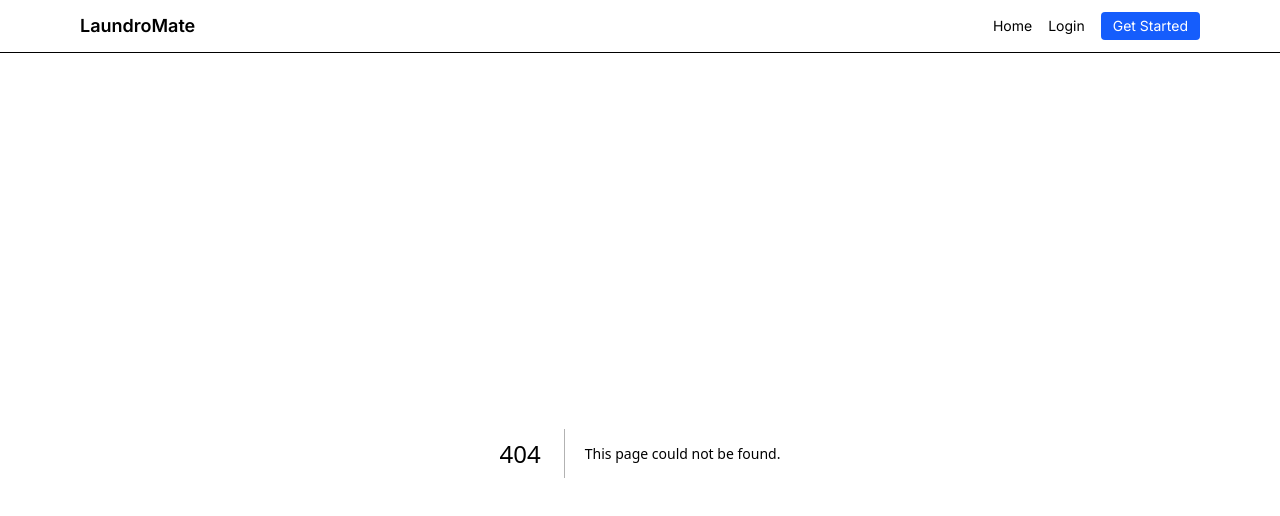
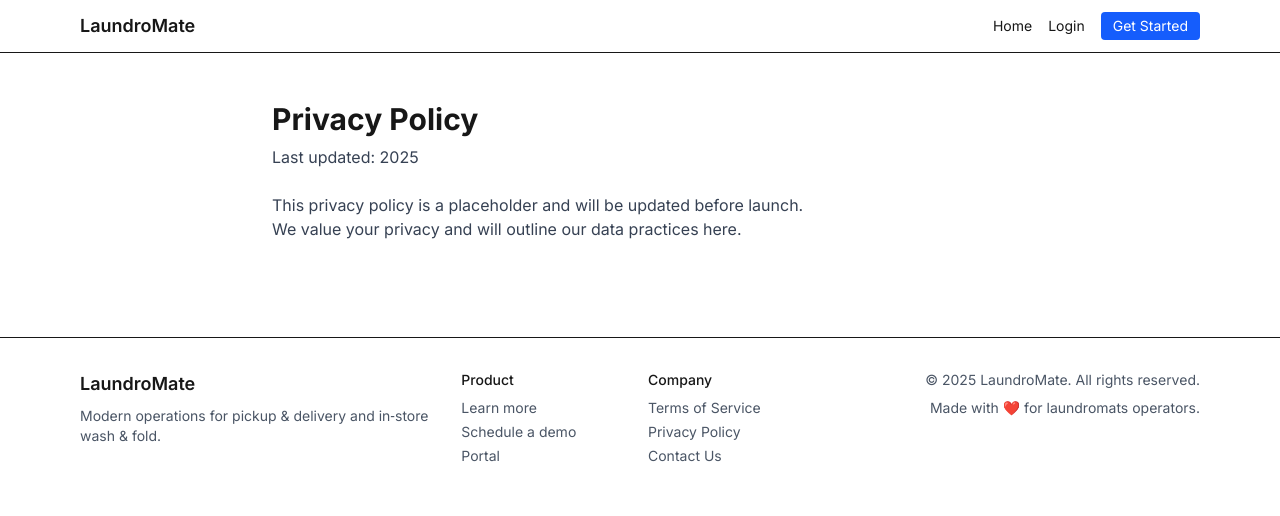
Before and after one commit to Dansong00/laundromate, a Next.js app in the folder apps/web/: page /privacy in a window 1280 px wide. Before the commit this address had no page. Shown: the top 516 px of the page. Built offline with nearby package versions, Linux system fonts and the light colour scheme.

Commit message:
add footer.

```diff
--- a/apps/web/src/app/layout.tsx
+++ b/apps/web/src/app/layout.tsx
@@ -1,4 +1,5 @@
 import { AuthProvider } from "@/components/AuthProvider";
+import { Footer } from "@/components/Footer";
 import { NavBar } from "@/components/NavBar";
 import type { Metadata } from "next";
 import { Inter } from "next/font/google"; // Use Inter instead
@@ -24,6 +25,7 @@ export default function RootLayout({
         <AuthProvider>
           <NavBar />
           {children}
+          <Footer />
         </AuthProvider>
       </body>
     </html>
--- /dev/null
+++ b/apps/web/src/app/privacy/page.tsx
@@ -0,0 +1,12 @@
+export default function PrivacyPage() {
+  return (
+    <main className="mx-auto max-w-3xl px-4 py-12">
+      <h1 className="text-3xl font-bold">Privacy Policy</h1>
+      <p className="mt-2 text-gray-700">Last updated: {new Date().getFullYear()}</p>
+      <div className="prose prose-sm mt-6 text-gray-700">
+        <p>This privacy policy is a placeholder and will be updated before launch.</p>
+        <p>We value your privacy and will outline our data practices here.</p>
+      </div>
+    </main>
+  );
+}
--- /dev/null
+++ b/apps/web/src/app/terms/page.tsx
@@ -0,0 +1,12 @@
+export default function TermsPage() {
+  return (
+    <main className="mx-auto max-w-3xl px-4 py-12">
+      <h1 className="text-3xl font-bold">Terms of Service</h1>
+      <p className="mt-2 text-gray-700">Last updated: {new Date().getFullYear()}</p>
+      <div className="prose prose-sm mt-6 text-gray-700">
+        <p>These terms are a placeholder and will be updated before launch.</p>
+        <p>By using LaundroMate, you agree to our terms and policies.</p>
+      </div>
+    </main>
+  );
+}
--- /dev/null
+++ b/apps/web/src/components/Footer.tsx
@@ -0,0 +1,37 @@
+import Link from "next/link";
+
+export function Footer() {
+  const year = new Date().getFullYear();
+  return (
+    <footer className="border-t mt-12">
+      <div className="mx-auto max-w-6xl px-4 py-8 grid gap-6 md:grid-cols-3 items-start">
+        <div>
+          <Link href="/" className="font-semibold text-lg">LaundroMate</Link>
+          <p className="mt-2 text-sm text-gray-600">Modern operations for pickup & delivery and in‑store wash & fold.</p>
+        </div>
+        <div className="grid grid-cols-2 gap-4 text-sm">
+          <div>
+            <div className="font-medium mb-2">Product</div>
+            <ul className="space-y-1">
+              <li><Link href="/learn-more" className="text-gray-600 hover:text-gray-900">Learn more</Link></li>
+              <li><Link href="/schedule-demo" className="text-gray-600 hover:text-gray-900">Schedule a demo</Link></li>
+              <li><Link href="/portal" className="text-gray-600 hover:text-gray-900">Portal</Link></li>
+            </ul>
+          </div>
+          <div>
+            <div className="font-medium mb-2">Company</div>
+            <ul className="space-y-1">
+              <li><Link href="/terms" className="text-gray-600 hover:text-gray-900">Terms of Service</Link></li>
+              <li><Link href="/privacy" className="text-gray-600 hover:text-gray-900">Privacy Policy</Link></li>
+              <li><a href="mailto:danger091@gmail.com" className="text-gray-600 hover:text-gray-900">Contact Us</a></li>
+            </ul>
+          </div>
+        </div>
+        <div className="text-sm text-gray-600 md:text-right">
+          <div>© {year} LaundroMate. All rights reserved.</div>
+          <div className="mt-2">Made with ❤️ for laundromats operators.</div>
+        </div>
+      </div>
+    </footer>
+  );
+}
```
